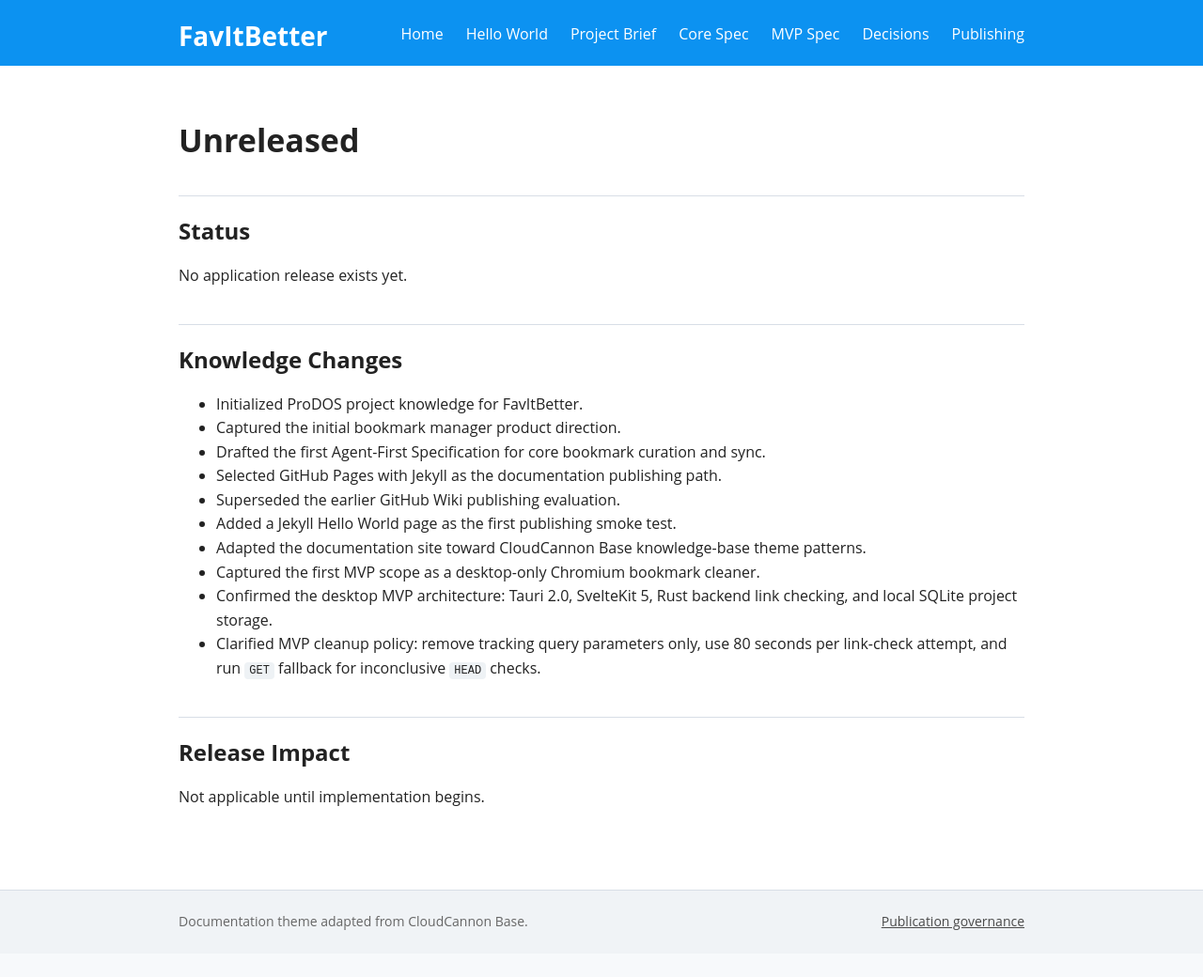
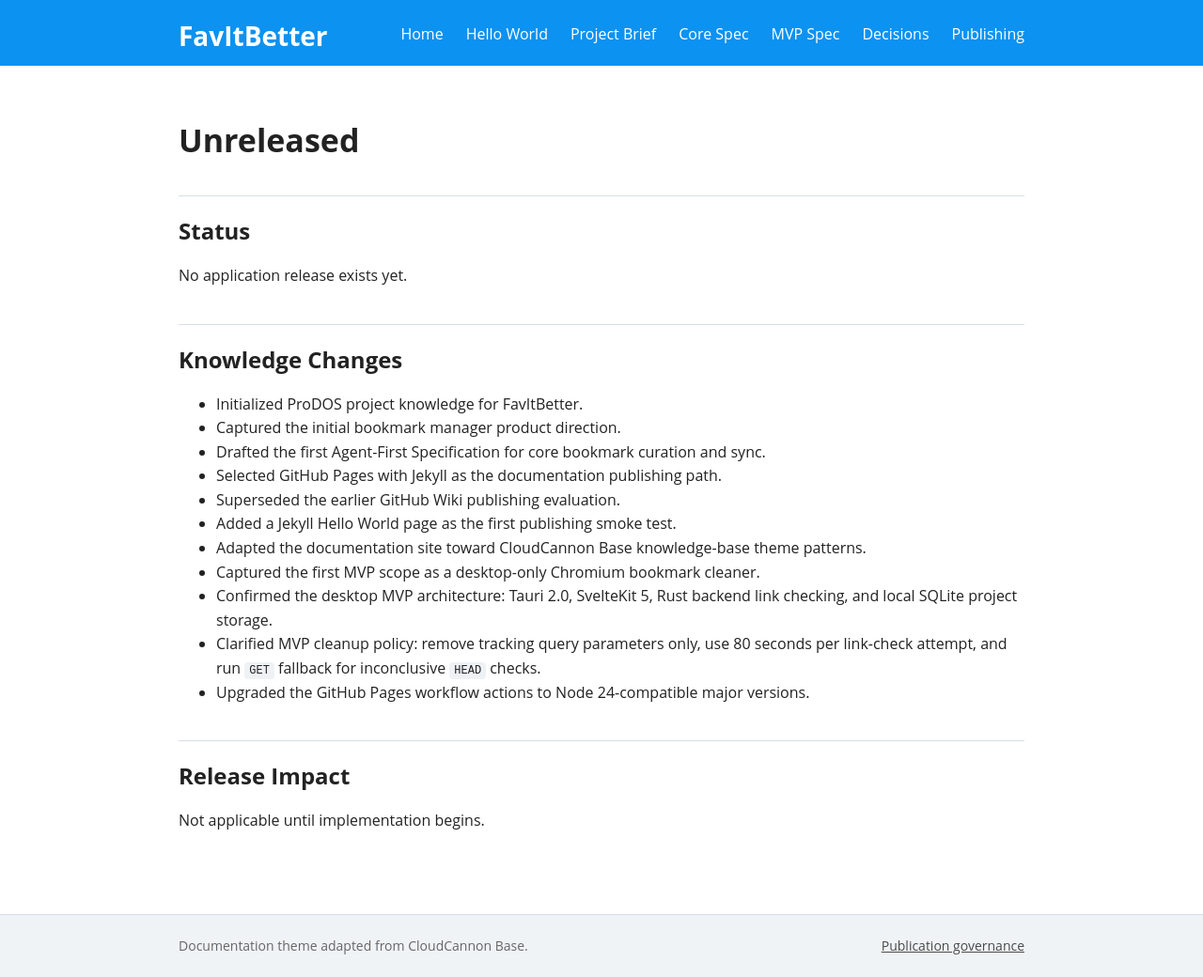
Before and after one commit to jedt3d/FavItBetter, a Jekyll site: the page built from docs/09-release-notes/unreleased.md, in a window 1280 px wide. Shown: the whole page at 94% size. Built offline with Jekyll 4.4.1, drawn with Linux system fonts in a browser that asks for light colours; before the commit the page ends 1015 px from its top, so only the background shows below that.

Commit message:
ci: upgrade pages actions to node 24

```diff
--- a/docs/09-release-notes/unreleased.md
+++ b/docs/09-release-notes/unreleased.md
@@ -25,6 +25,7 @@
 - Captured the first MVP scope as a desktop-only Chromium bookmark cleaner.
 - Confirmed the desktop MVP architecture: Tauri 2.0, SvelteKit 5, Rust backend link checking, and local SQLite project storage.
 - Clarified MVP cleanup policy: remove tracking query parameters only, use 80 seconds per link-check attempt, and run `GET` fallback for inconclusive `HEAD` checks.
+- Upgraded the GitHub Pages workflow actions to Node 24-compatible major versions.
 
 ## Release Impact
 
```
Also changed, not shown: docs/02-governance/pages-publication.md (+1 -0 lines), .github/workflows/pages.yml.
